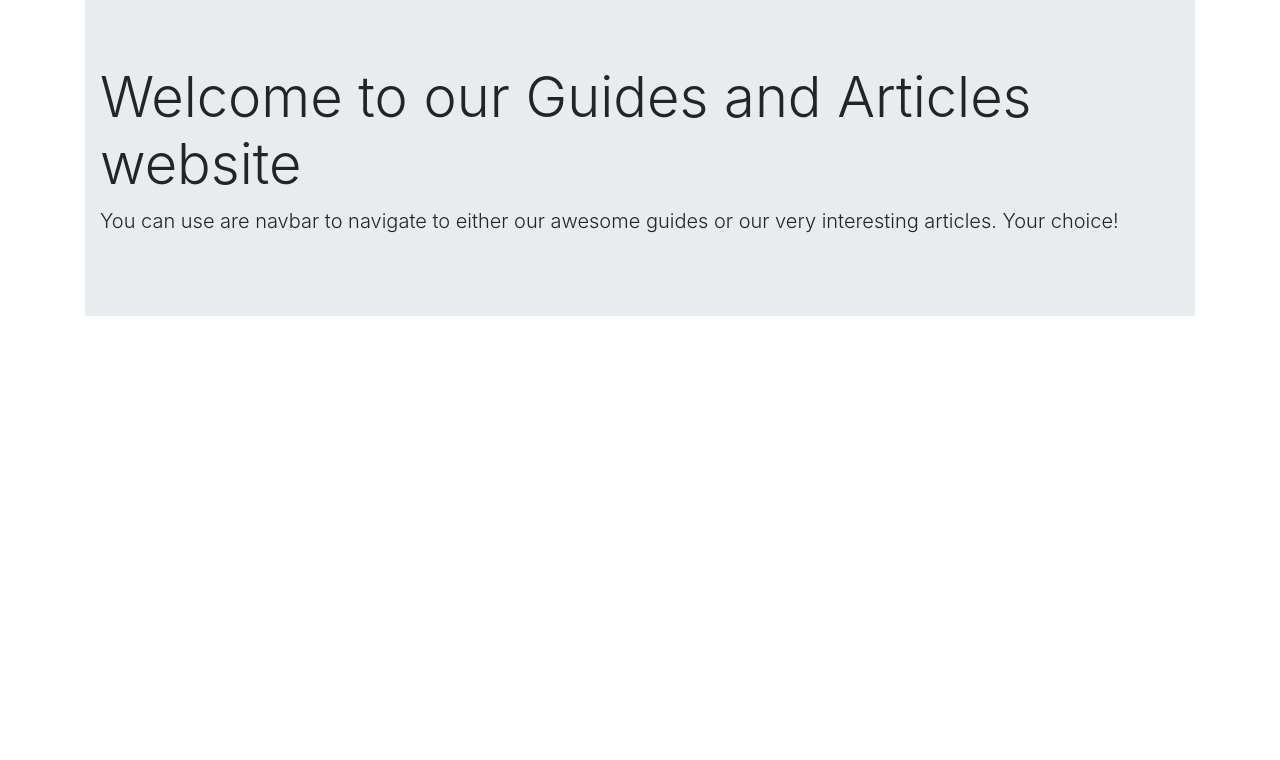
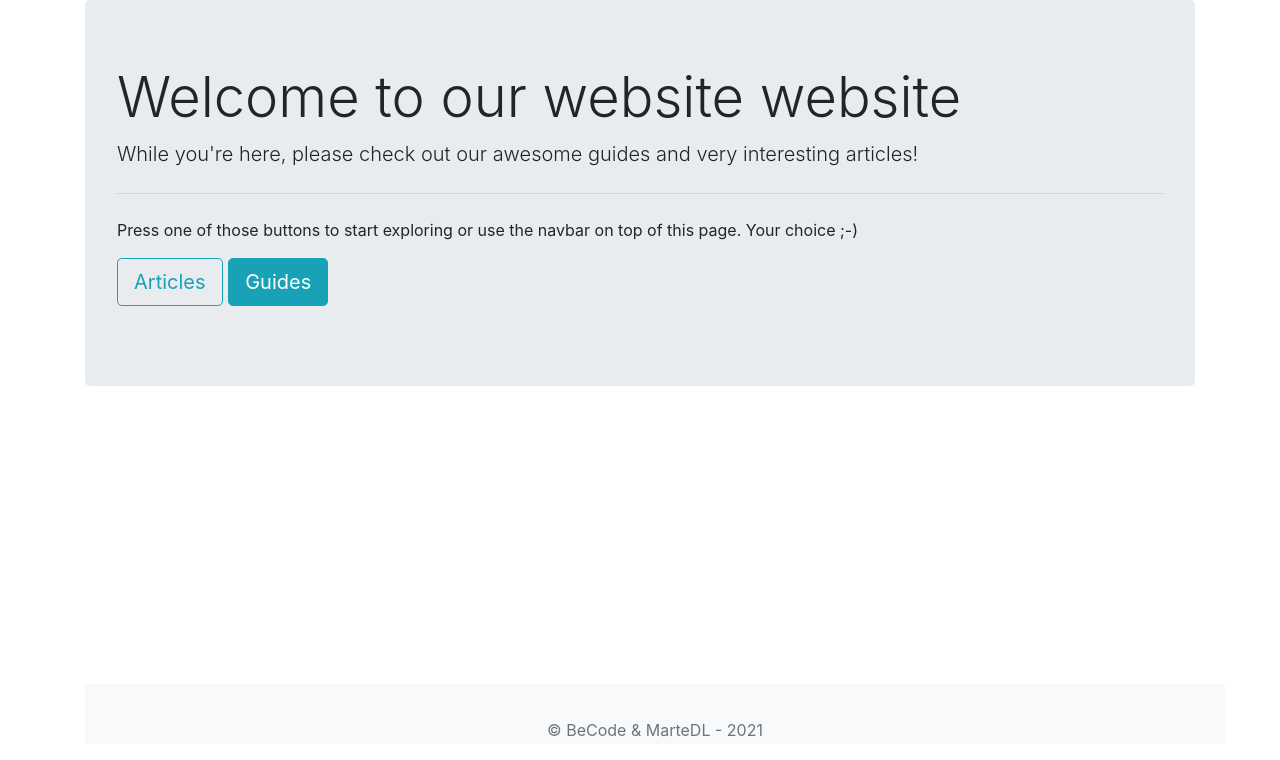
Before and after one commit to MarteDL/build-your-own-fundamentals, a PHP site: page / in a window 1280 px wide. Shown: the part 56-816 px from the top of the page. Before the commit the page ends 372 px from the top, so only its background shows below. Run offline with PHP 8.4, Linux system fonts and the light colour scheme; a stand-in replaces the project's code that opens the database connection; some libraries are stand-ins or nearby versions.

Commit message:
added footer and 404 error page

```diff
--- a/Controller/ArticleController.php
+++ b/Controller/ArticleController.php
@@ -18,7 +18,7 @@ class ArticleController
         require 'View/articleList.php';
     }
 
-    public function showArticleDetail($GET)
+    public function showArticleDetail(array $GET)
     {
         $article = ArticleLoader::fetchArticle($this->pdo, (int)$GET['article_id']);
         $pageName = $article->getTitle();
--- a/Loader/ArticleLoader.php
+++ b/Loader/ArticleLoader.php
@@ -3,15 +3,21 @@ declare(strict_types=1);
 
 class ArticleLoader
 {
-    public static function fetchArticle(PDO $pdo, int $id) : Article
+    public static function fetchArticle(PDO $pdo, int $id): Article
     {
         $query = $pdo->prepare("SELECT * FROM Articles WHERE id = :id");
         $query->bindValue(':id', $id);
         $query->execute();
         $rawArticle = $query->fetch();
 
+        if ($rawArticle == null) {
+            http_response_code(404);
+            include('my_404.php'); // provide your own HTML for the error page
+            die();
+        }
+
         return new Article((int)$rawArticle['id'], $rawArticle['title'],
-                $rawArticle['slug'], $rawArticle['content']);
+            $rawArticle['slug'], $rawArticle['content']);
 
     }
 
--- a/Model/Product.php
+++ b/Model/Product.php
@@ -6,7 +6,7 @@ class Product
     private int $id;
     private string $name;
     private float $price;
-    public const TAX = 0.21;
+    private const TAX = 0.21;
 
     public function __construct(int $id, string $name, float $price)
     {
--- /dev/null
+++ b/View/CSS/style.css
@@ -0,0 +1,8 @@
+.footer {
+    position: absolute;
+    bottom: 0;
+    width: 100%;
+    height: 60px;
+    line-height: 60px;
+    background-color: #f5f5f5;
+}
--- a/View/Includes/footer.php
+++ b/View/Includes/footer.php
@@ -2,8 +2,8 @@
 
 ?>
 
-<footer>
-
+<footer class="container text-center footer mt-auto py-3 bg-light">
+        <div class="text-muted">&copy; BeCode & MarteDL - <?php echo date('Y')?></div>
 </footer>
 
 <script src="https://code.jquery.com/jquery-3.2.1.slim.min.js" integrity="sha384-KJ3o2DKtIkvYIK3UENzmM7KCkRr/rE9/Qpg6aAZGJwFDMVNA/GpGFF93hXpG5KkN" crossorigin="anonymous"></script>
--- a/View/Includes/header.php
+++ b/View/Includes/header.php
@@ -13,6 +13,7 @@
           href="https://maxcdn.bootstrapcdn.com/bootstrap/4.0.0/css/bootstrap.min.css"
           integrity="sha384-Gn5384xqQ1aoWXA+058RXPxPg6fy4IWvTNh0E263XmFcJlSAwiGgFAW/dAiS6JXm"
           crossorigin="anonymous">
+    <link rel="stylesheet" href="View/CSS/style.css">
     <title><?php /** @var string $pageName */ echo $pageName ?></title>
 </head>
 
--- a/View/homepage.php
+++ b/View/homepage.php
@@ -4,14 +4,20 @@ require 'Includes/header.php';
 ?>
 
     <main>
-        <div class="jumbotron jumbotron-fluid">
-            <div class="container">
-                <h1 class="display-4">Welcome to our Guides and Articles
-                    website</h1>
-                <p class="lead">You can use are navbar to navigate to either our awesome
-                    guides or our very
-                    interesting articles. Your choice!</p>
-            </div>
+        <div class="jumbotron">
+            <h1 class="display-4">Welcome to our website
+                website</h1>
+            <p class="lead">While you're here, please check out our awesome
+                guides and very interesting articles!</p>
+            <hr class="my-4">
+            <p>Press one of those buttons to start exploring or use the navbar on
+                top of this page. Your choice ;-)</p>
+            <p class="lead">
+                <a class="btn btn-outline-info btn-lg" href="?page=articles"
+                   role="button">Articles</a>
+                <a class="btn btn-info btn-lg" href="?page=products"
+                   role="button">Guides</a>
+            </p>
         </div>
     </main>
 
```
Also changed, not shown: View/productList.php (+5 -5 lines), my_404.php (added, +8 -0 lines).
